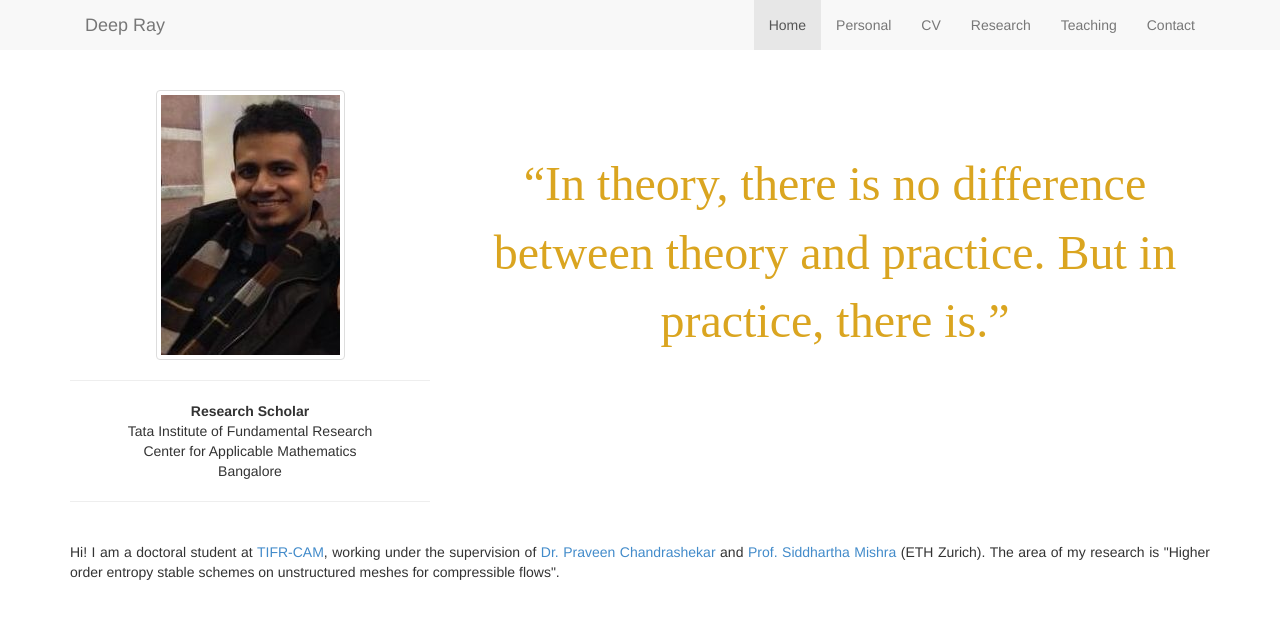
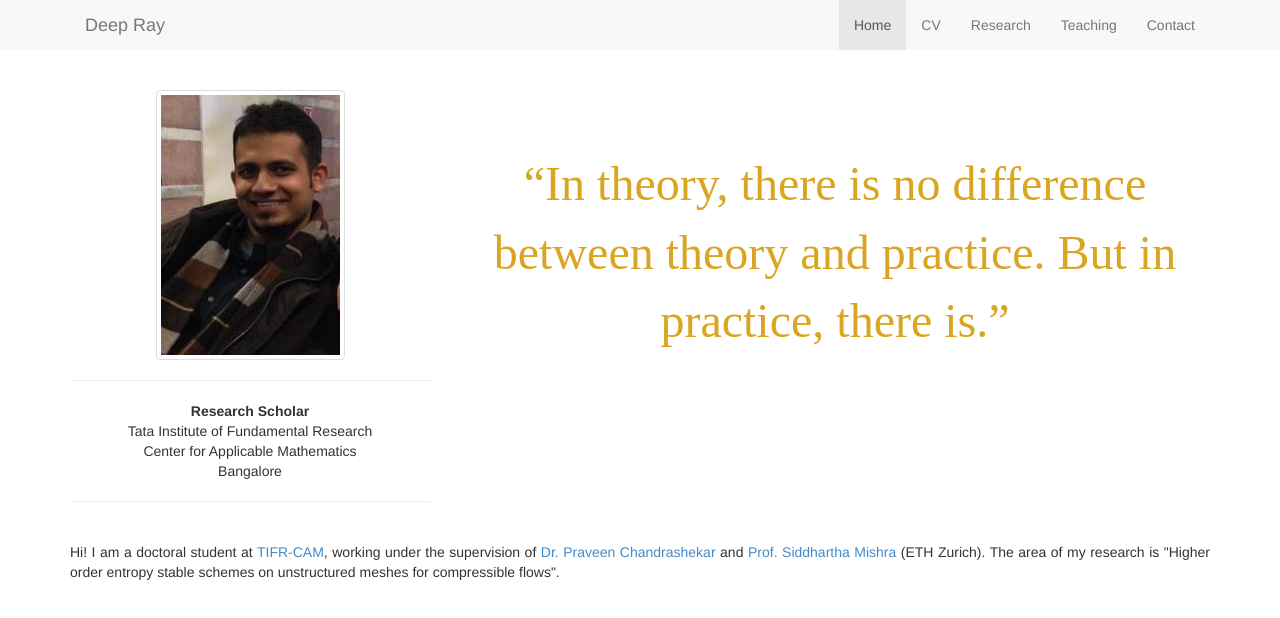
Before and after one commit to deepray/deepray.github.io, a plain HTML site: page index.html in a window 1280 px wide. Drawn offline with nearby package versions, Linux system fonts and the light colour scheme.

Commit message:
Removing Personal

```diff
--- a/index.html
+++ b/index.html
@@ -25,7 +25,7 @@
                 <div class="collapse navbar-collapse">
                     <ul class="nav navbar-nav pull-right">
                         <li class="active"><a href="#"> Home</a></li>
-                        <li><a href="about.html"> Personal</a></li>
+                        <!--<li><a href="about.html"> Personal</a></li>-->
                         <li><a href="cv.html"> CV</a></li>
                         <li><a href="research.html"> Research</a></li>
                         <li><a href="teaching.html"> Teaching</a></li>
```
